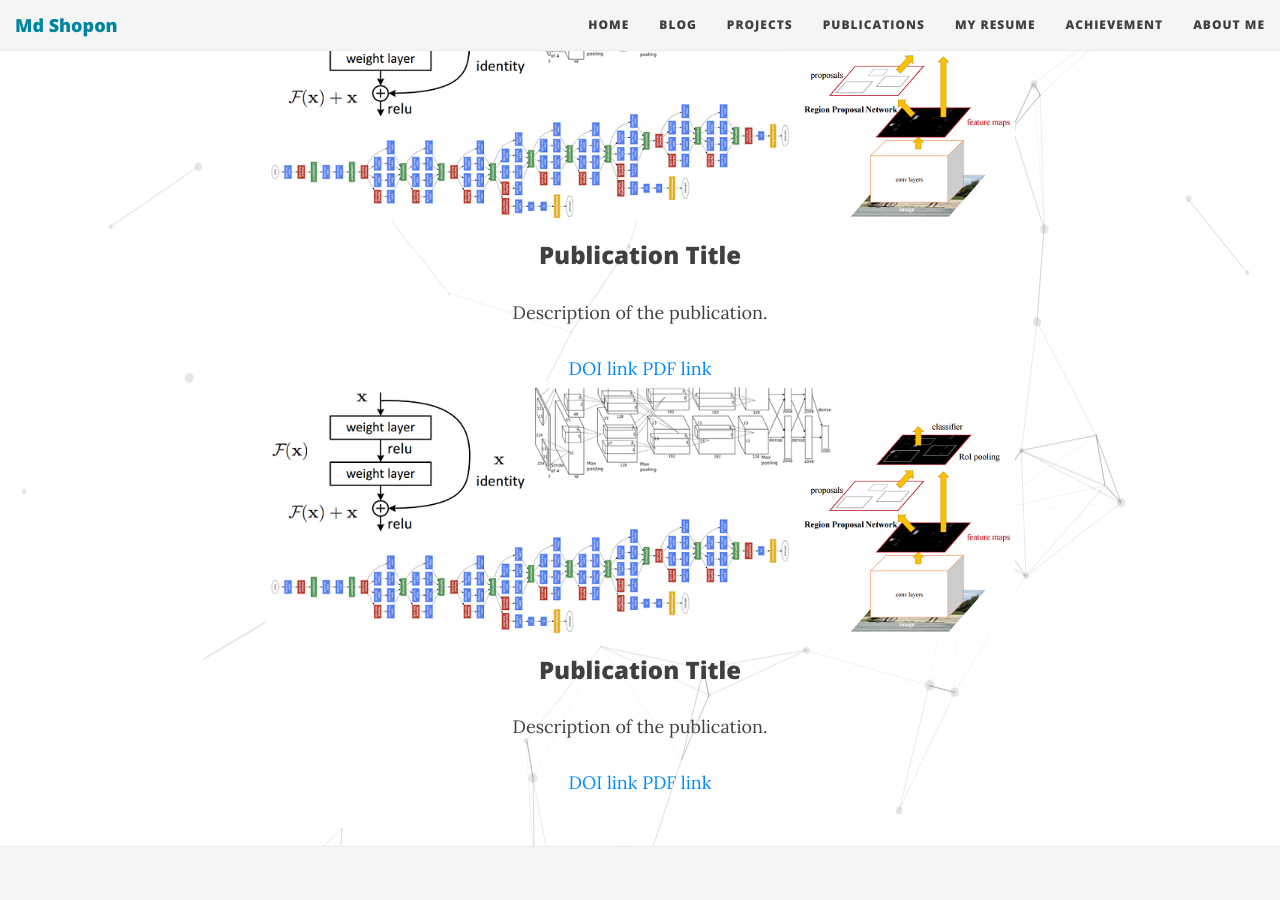
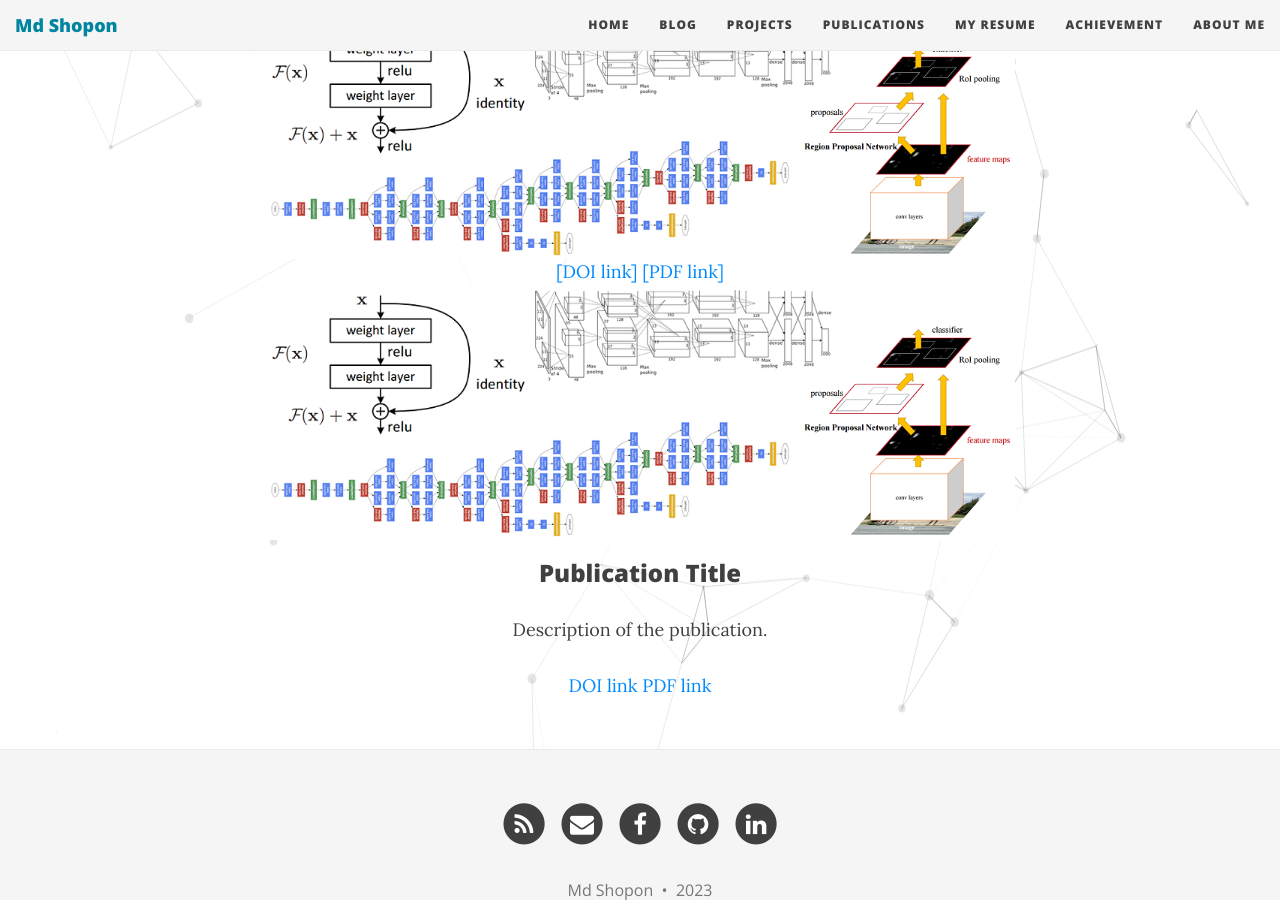
Before and after one commit to mdshopon/mdshopon.github.io, a Jekyll site: the page built from index.html, in a window 1280 px wide and 900 px high, scrolled down 1502 px. Built offline with Jekyll 4.4.1, drawn with Linux system fonts in a browser that asks for light colours; nearby versions of some CDN libraries; the list of posts is cut into pages by our own code.

Commit message:
Update index.html

```diff
--- a/index.html
+++ b/index.html
@@ -99,11 +99,11 @@
   <h1>Recent Publication</h1>
   <hr>
   <div class="publication">
+
+    <h3>Publication Title</h3>
     <img src="img/arch1.png" alt="Publication Title" />
-    <h3>Publication Title</h3>
-    <p>Description of the publication.</p>
-    <a href="https://doi.org/10.1234">DOI link</a>
-    <a href="/path/to/pdf">PDF link</a>
+    <a href="https://doi.org/10.1234">[DOI link]</a>
+    <a href="/path/to/pdf">[PDF link]</a>
   </div>
 
   <div class="publication">
```
